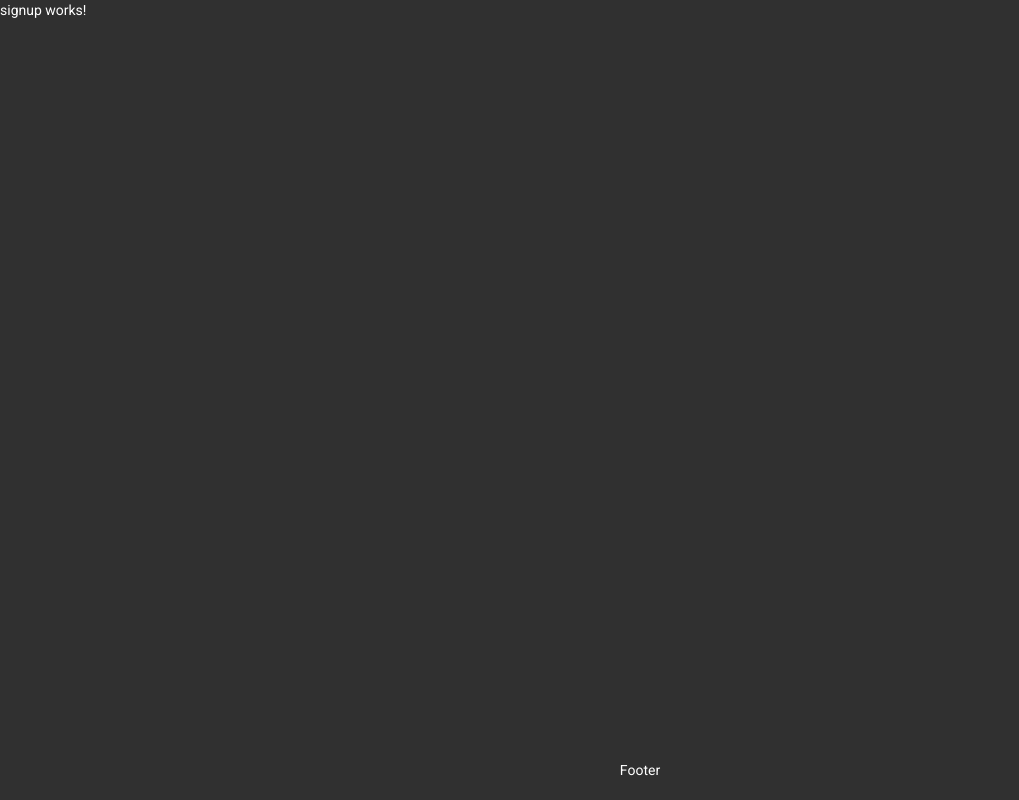
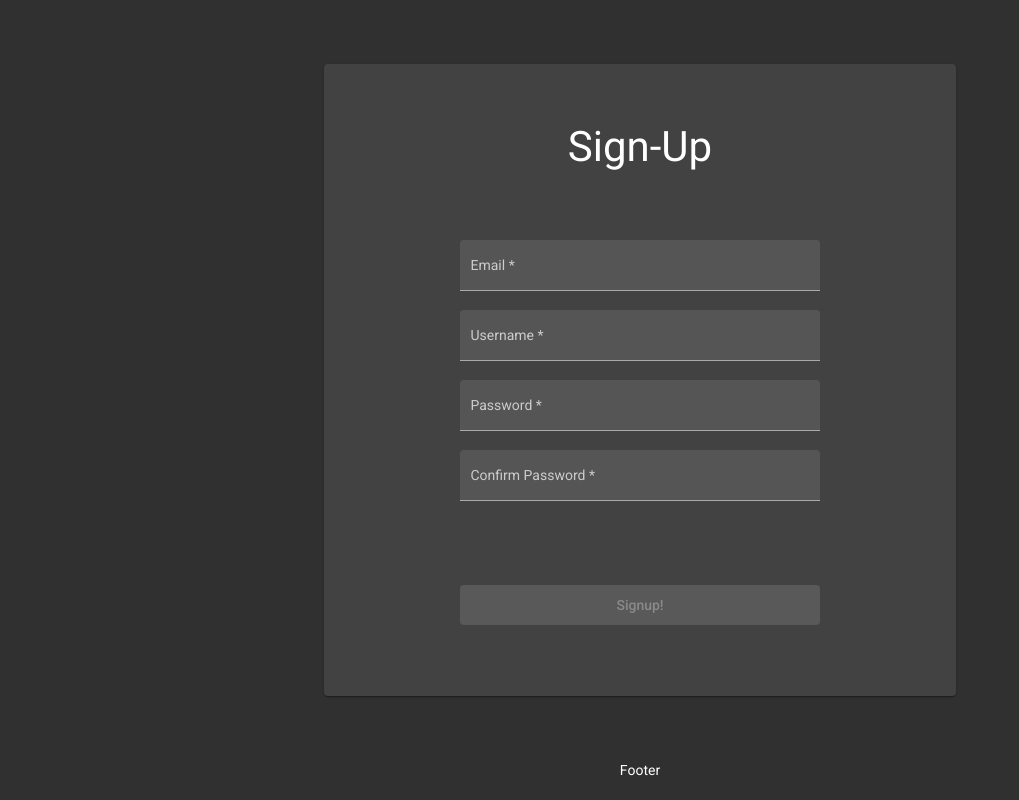
Before and after one commit to kbeapps/wordle-x-client, an Angular app: page /signup in a window 1280 px wide. Shown: the whole page, without its empty margins (0-1019 px from the left). Built offline with nearby package versions, Linux system fonts and the light colour scheme.

Commit message:
setting up signup form with validation

```diff
--- a/src/app/app.module.ts
+++ b/src/app/app.module.ts
@@ -2,6 +2,7 @@ import { NgModule } from '@angular/core';
 import { AppRoutingModule } from './core/modules/app-routing.module';
 import { BrowserAnimationsModule } from '@angular/platform-browser/animations';
 import { BrowserModule } from '@angular/platform-browser';
+import { FormsModule, ReactiveFormsModule } from '@angular/forms';
 import { MaterialModule } from './core/modules/material.module';
 
 import { AppComponent } from './app.component';
@@ -30,6 +31,8 @@ import { SignupComponent } from './landing/signup/signup.component';
     AppRoutingModule,
     BrowserModule,
     BrowserAnimationsModule,
+    FormsModule,
+    ReactiveFormsModule,
     MaterialModule,
   ],
   providers: [],
--- a/src/app/landing/landing.component.scss
+++ b/src/app/landing/landing.component.scss
@@ -0,0 +1,22 @@
+.mat-raised-button {
+  margin: 0 5px;
+  width: 40%;
+  height: 50px;
+}
+
+.overview-section {
+  height: 80%;
+  text-align: center;
+}
+
+.options-section {
+  display: flex;
+  height: 20%;
+  justify-content: center;
+  align-items: center;
+}
+
+.mat-card {
+  height: 800px;
+  width: 600px;
+}
--- a/src/app/landing/signup/signup.component.html
+++ b/src/app/landing/signup/signup.component.html
@@ -1 +1,89 @@
-<p>signup works!</p>
+<div class="layout-inner-container">
+  <div class="page-container">
+    <mat-card>
+      <div class="section-header">
+        <h1>Sign-Up</h1>
+      </div>
+      <form
+        class="section-form"
+        [formGroup]="signupForm"
+        (ngSubmit)="onSubmit()"
+      >
+        <mat-form-field appearance="fill">
+          <mat-label>Email</mat-label>
+          <input matInput type="email" formControlName="email" name="email" />
+          <mat-error
+            *ngIf="
+              !signupForm.controls.email.pristine &&
+              !signupForm.controls.email.valid
+            "
+          >
+            {{ getErrors("email", signupForm.controls.email.errors) }}
+          </mat-error>
+        </mat-form-field>
+        <mat-form-field appearance="fill">
+          <mat-label>Username</mat-label>
+          <input
+            type="text"
+            matInput
+            formControlName="username"
+            name="username"
+          />
+          <mat-error
+            *ngIf="
+              !signupForm.controls.username.pristine &&
+              !signupForm.controls.username.valid
+            "
+          >
+            {{ getErrors("username", signupForm.controls.username.errors) }}
+          </mat-error>
+        </mat-form-field>
+        <mat-form-field appearance="fill">
+          <mat-label>Password</mat-label>
+          <input
+            matInput
+            type="password"
+            formControlName="password"
+            name="password"
+          />
+          <mat-error
+            *ngIf="
+              !signupForm.controls.password.pristine &&
+              !signupForm.controls.password.valid
+            "
+          >
+            {{ getErrors("password", signupForm.controls.password.errors) }}
+          </mat-error>
+        </mat-form-field>
+        <mat-form-field appearance="fill">
+          <mat-label>Confirm Password</mat-label>
+          <input
+            matInput
+            type="password"
+            formControlName="confirmPassword"
+            name="confirmPassword"
+          />
+          <mat-error *ngIf="!signupForm.controls.confirmPassword.pristine">
+            {{
+              getErrors(
+                "confirmPassword",
+                signupForm.controls.confirmPassword.errors
+              )
+            }}
+          </mat-error>
+        </mat-form-field>
+      </form>
+      <div class="section-control">
+        <button
+          mat-raised-button
+          class="signup-button"
+          color="primary"
+          (click)="onSubmit()"
+          [disabled]="!signupForm.valid"
+        >
+          Signup!
+        </button>
+      </div>
+    </mat-card>
+  </div>
+</div>
--- a/src/app/landing/signup/signup.component.scss
+++ b/src/app/landing/signup/signup.component.scss
@@ -0,0 +1,38 @@
+.mat-card {
+  height: 600px;
+  width: 600px;
+  text-align: center;
+
+  .section-header {
+    display: flex;
+    height: 25%;
+    justify-content: center;
+    align-items: center;
+
+    h1 {
+      font-size: 3em;
+    }
+  }
+  .section-form {
+    height: 50%;
+    display: flex;
+    flex-direction: column;
+    justify-content: center;
+    align-items: center;
+
+    mat-form-field {
+      width: 60%;
+    }
+  }
+  .section-control {
+    display: flex;
+    height: 25%;
+    justify-content: center;
+    align-items: center;
+  }
+
+  .signup-button {
+    width: 60%;
+    height: 40px;
+  }
+}
--- a/src/app/landing/signup/signup.component.ts
+++ b/src/app/landing/signup/signup.component.ts
@@ -1,4 +1,16 @@
-import { Component, OnInit } from '@angular/core';
+import { Component, Input, OnInit } from '@angular/core';
+import {
+  FormGroup,
+  FormControl,
+  Validators,
+  ValidationErrors,
+} from '@angular/forms';
+
+enum Keys {
+  'email',
+  'username',
+  'password',
+}
 
 @Component({
   selector: 'app-signup',
@@ -6,7 +18,75 @@ import { Component, OnInit } from '@angular/core';
   styleUrls: ['./signup.component.scss'],
 })
 export class SignupComponent implements OnInit {
+  signupForm = new FormGroup({
+    email: new FormControl('', [Validators.required, Validators.email]),
+    username: new FormControl('', [
+      Validators.required,
+      Validators.minLength(5),
+      Validators.maxLength(20),
+      Validators.pattern('^[a-zA-Z0-9_.-]{5,20}$'),
+    ]),
+    password: new FormControl('', [
+      Validators.required,
+      Validators.minLength(5),
+      Validators.pattern('^[a-zA-Z0-9_.!@$%&(){}:;<>,?+=|-]{5,20}$'),
+    ]),
+
+    confirmPassword: new FormControl('', Validators.required),
+  });
+
   constructor() {}
 
   ngOnInit(): void {}
+
+  onSubmit(): void {
+    console.log(this.signupForm);
+  }
+
+  getErrors(fieldKey: string, errors: ValidationErrors | null): string {
+    let err: string = '';
+
+    if (fieldKey === 'confirmPassword') {
+      const doesMatch =
+        this.signupForm.value.password ===
+        this.signupForm.value.confirmPassword;
+
+      if (!doesMatch) {
+        this.signupForm.controls.confirmPassword.setErrors({
+          doesMatch: false,
+        });
+        err = 'confirmation does not match password';
+      }
+    }
+
+    if (fieldKey !== 'confirmPassword' && errors) {
+      for (const key in errors) {
+        switch (key) {
+          case 'email':
+            err = 'invalid email address';
+            break;
+          case 'required':
+            err = `${fieldKey}: field required`;
+            break;
+          case 'minlength':
+            err = `minimum allowed length: ${errors[key].requiredLength}`;
+            break;
+          case 'maxlength':
+            err = `maximum allowed length: ${errors[key].requiredLength}`;
+            break;
+
+          case 'pattern':
+            err = `allowed characters: ${errors[key].requiredPattern}`;
+            break;
+
+          default:
+            err = `${fieldKey}: invalid input`;
+            break;
+        }
+
+        break;
+      }
+    }
+    return err;
+  }
 }
--- a/src/styles.scss
+++ b/src/styles.scss
@@ -26,11 +26,6 @@ body {
   display: flex;
   align-content: center;
   justify-content: center;
-
-  .mat-card {
-    height: 800px;
-    width: 600px;
-  }
 }
 
 .page-container {
```
